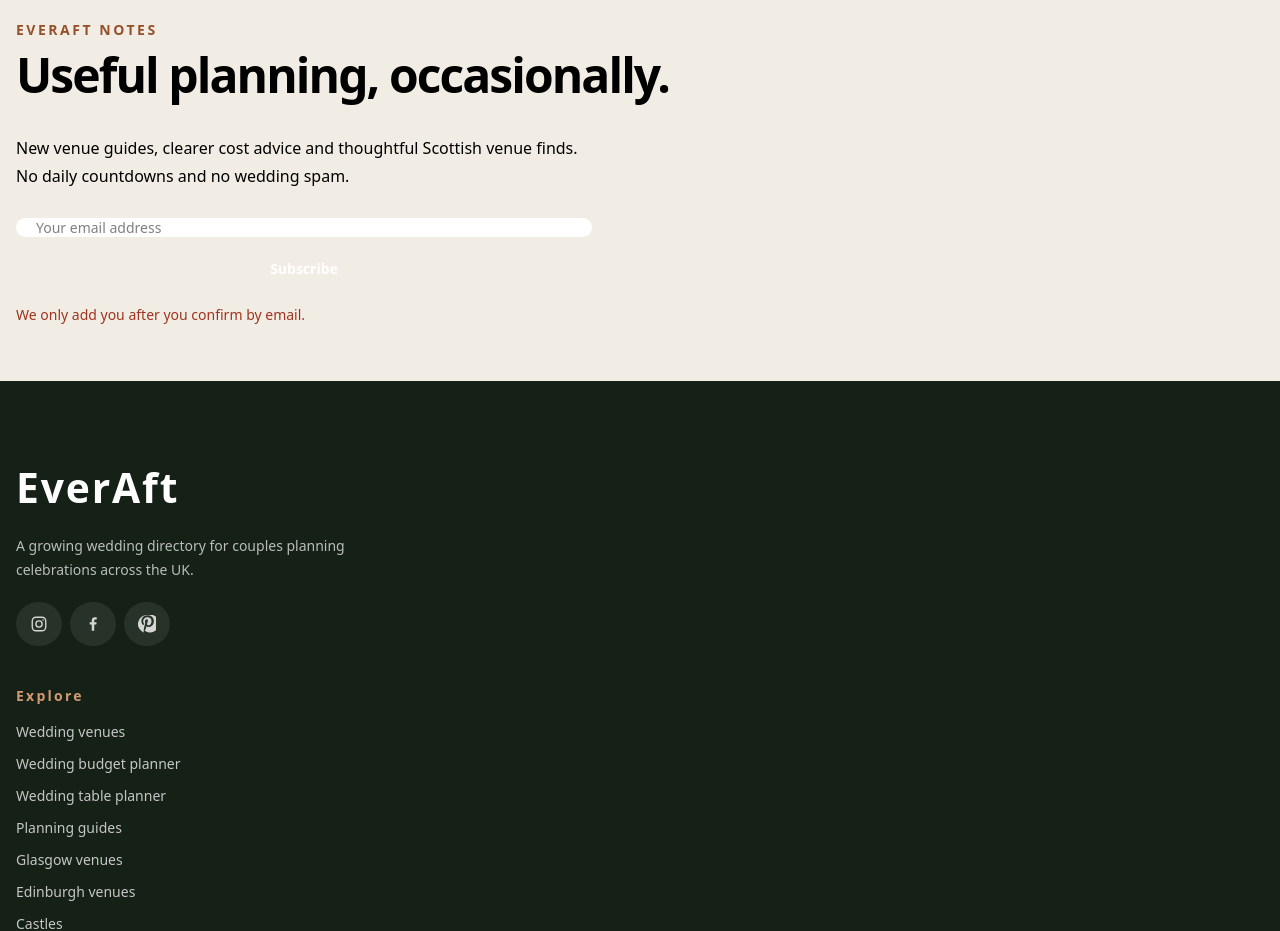
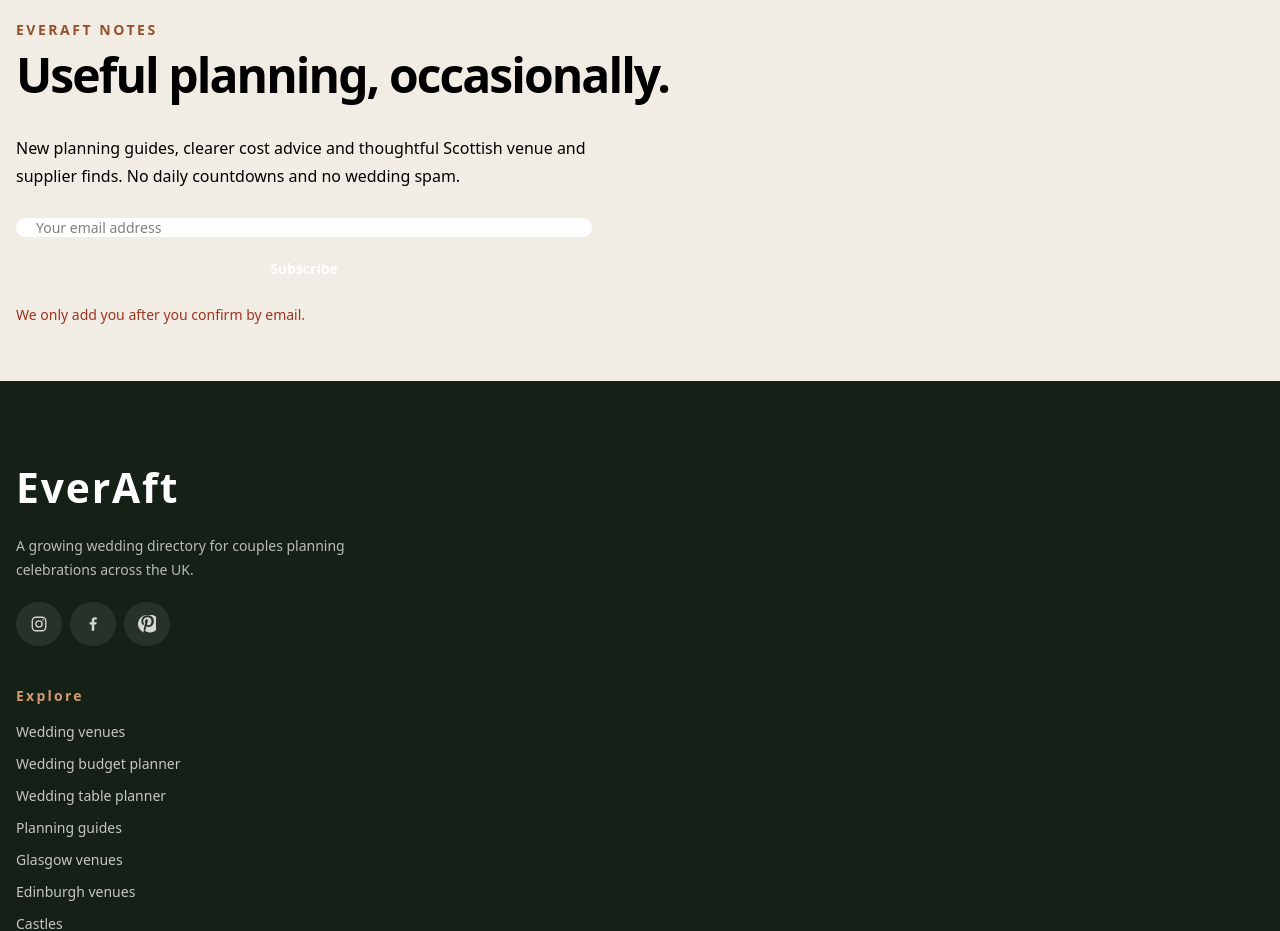
Before and after one commit to jad0001326/Ever-After, a Next.js app: page /guides in a window 1280 px wide. Shown: the part 5240-6171 px from the top of the page. Built offline with nearby package versions, Linux system fonts and the light colour scheme; no server answers.

Commit message:
Broaden guides newsletter copy

```diff
--- a/src/app/guides/page.tsx
+++ b/src/app/guides/page.tsx
@@ -105,7 +105,7 @@
           </div>
           <div className="lg:pl-8">
             <p className="max-w-xl text-base leading-7 text-[var(--muted)]">
-              New venue guides, clearer cost advice and thoughtful Scottish venue finds. No daily countdowns and no wedding spam.
+              New planning guides, clearer cost advice and thoughtful Scottish venue and supplier finds. No daily countdowns and no wedding spam.
             </p>
             <NewsletterForm />
           </div>
```
